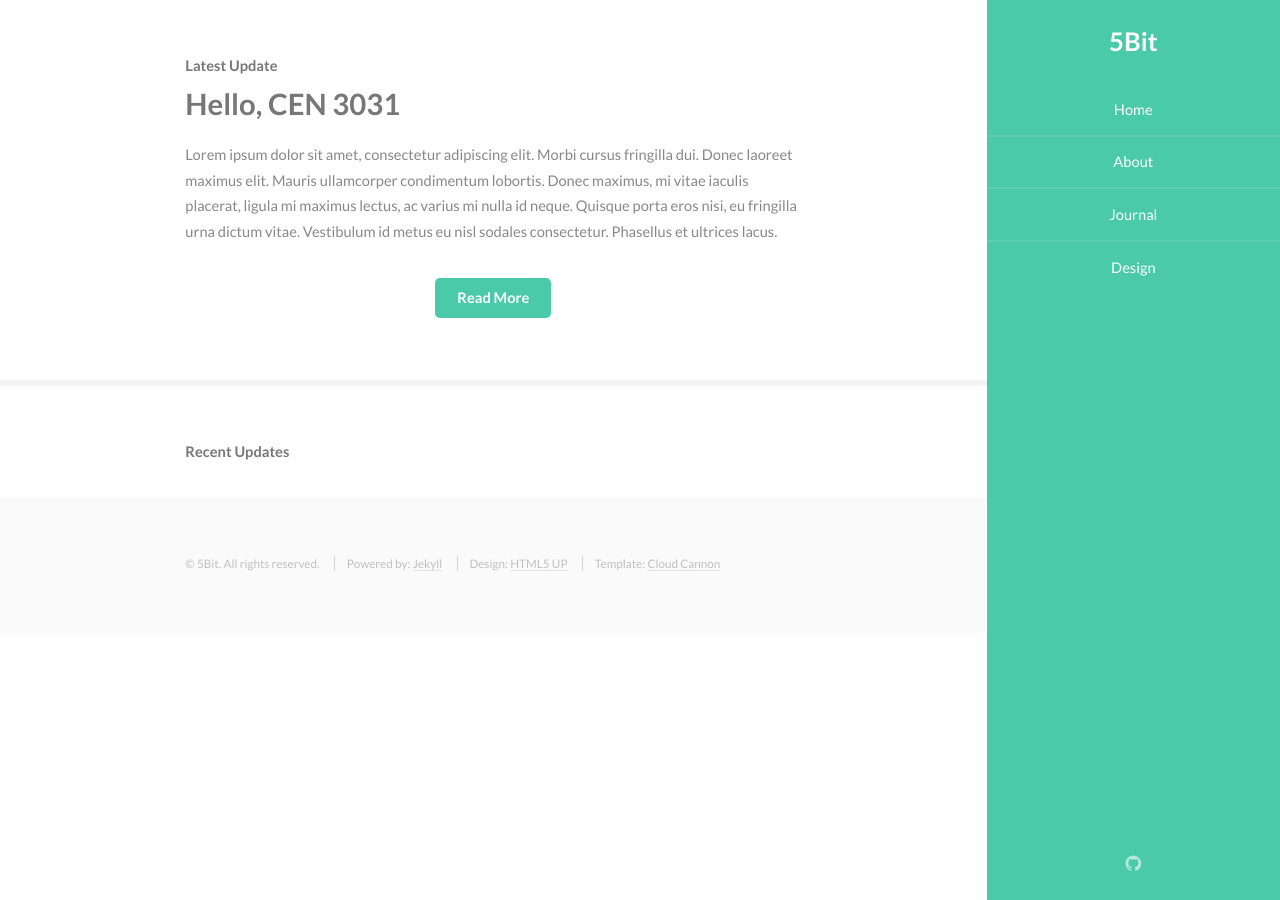
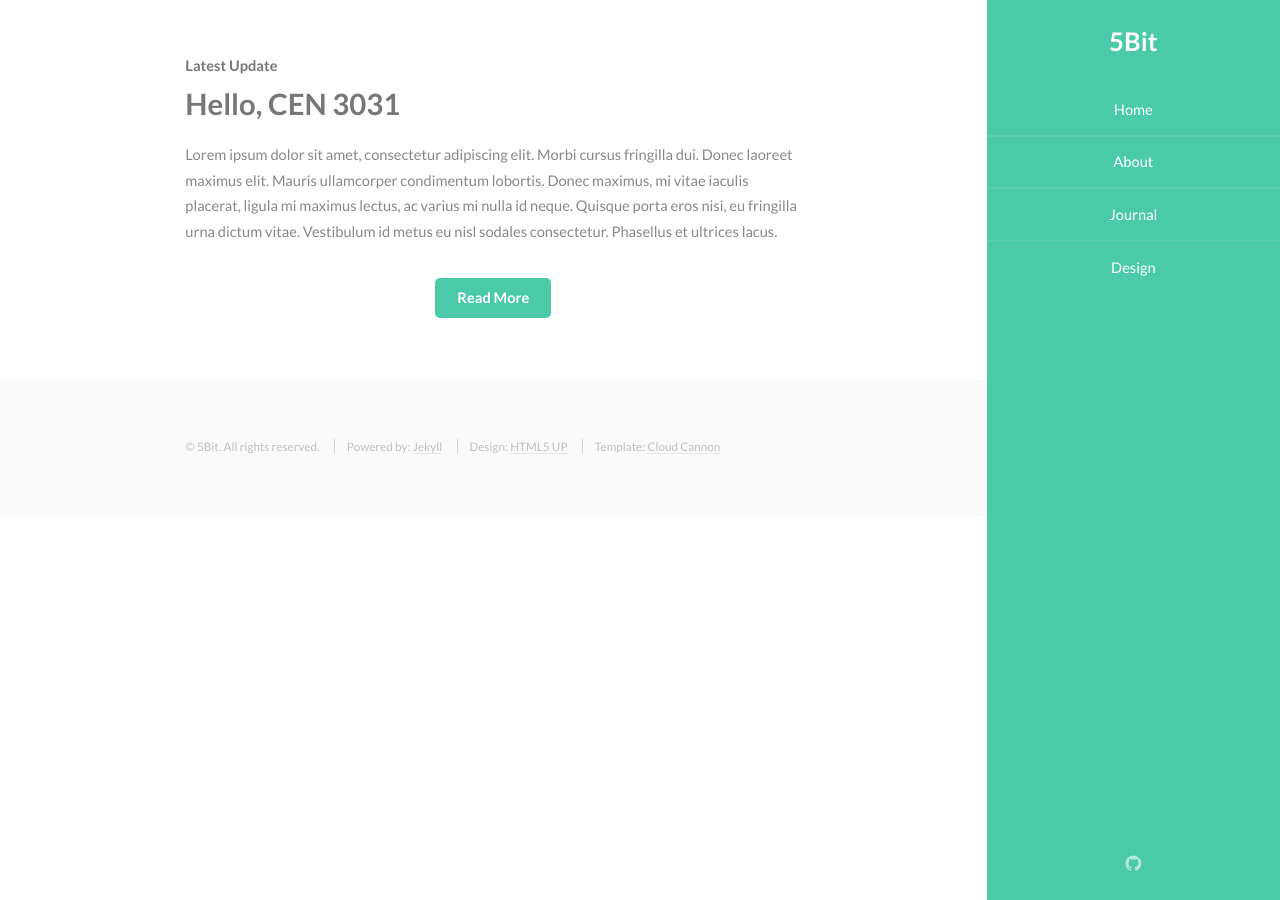
Before and after one commit to 5-Bit/5-bit.github.io, a Jekyll site: the page built from journal/index.html, in a window 1280 px wide. Built offline with Jekyll 4.4.1, drawn with Linux system fonts in a browser that asks for light colours.

Commit message:
formatting

```diff
--- a/journal/index.html
+++ b/journal/index.html
@@ -25,6 +25,8 @@
         {% endfor %}
     </div>
 </section>
+
+{% if site.posts.size > 1 %}
   <section>
     <div class="container">
       <div class="features">
@@ -35,19 +37,26 @@
           <article>
             <section class="excerpt">
               <header>
-                    <h3><a href="{{ post.url }}">{{ post.title }}</a></h3>
+                <h3>
+                  <a href="{{ post.url }}">{{ post.title }}</a>
+                </h3>
               </header>
 
               {{ post.content | truncatewords: 30 }}
             </section>
+
             <footer>
               <ul class="actions">
-                        <li><a href="{{ post.url }}" class="button">Read More</a></li>
+                <li>
+                  <a href="{{ post.url }}" class="button">Read More</a>
+                </li>
               </ul>
             </footer>
+
             <div class="clear"></div>
           </article>
         {% endfor %}
       </div>
     </div>
   </section>
+{% endif %}
```
Lines whose indentation alone changed are shown as unchanged.
